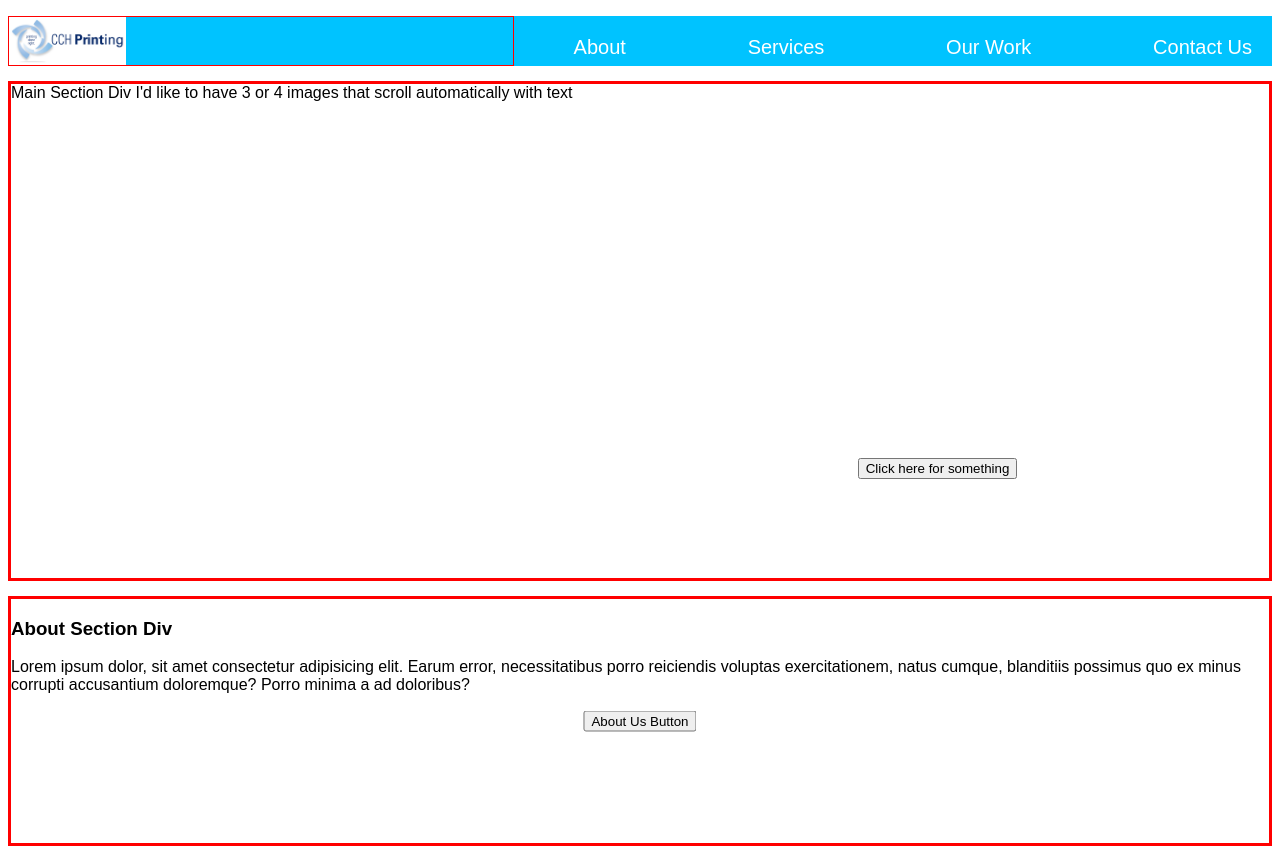
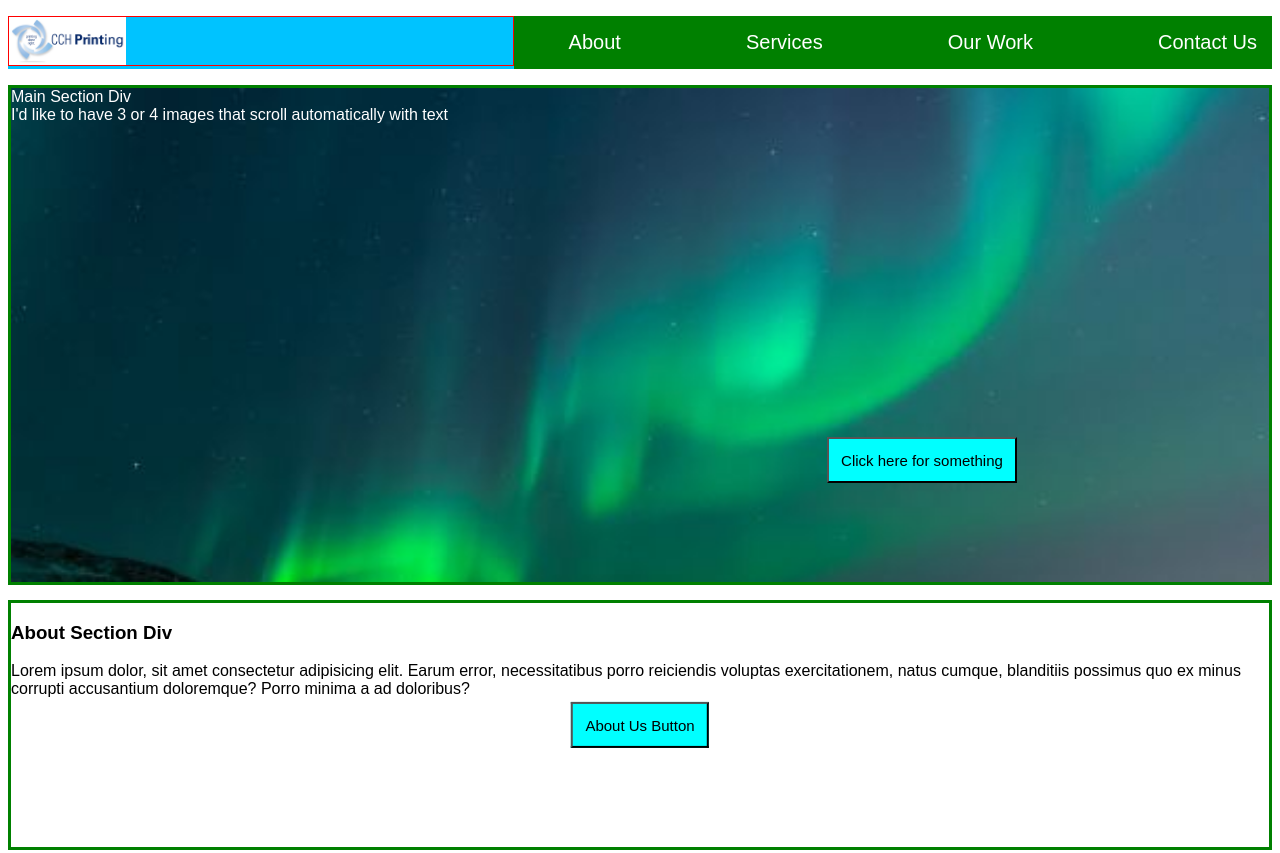
Before and after one commit to chupe1il/FInal_Project, a plain HTML site: page index.html in a window 1280 px wide. Shown: the top 853 px of the page. Drawn offline with Linux system fonts and the light colour scheme.

Commit message:
Update from Condo PC

```diff
--- a/index.html
+++ b/index.html
@@ -30,7 +30,7 @@
 
 
     <div class="main"> Main Section Div
-        I'd like to have 3 or 4 images that scroll automatically with text
+        <div> I'd like to have 3 or 4 images that scroll automatically with text </div>
         <button class="mainBtn">Click here for something</button>
     </div>
     <div class="about">
--- a/main.css
+++ b/main.css
@@ -1,3 +1,14 @@
+/* All master stuff is up here */
+button {
+    background-color: aqua;
+    padding: 1%;
+    font-size: 15px;
+    transition-duration: .4s;
+}
+button:hover {
+    background-color: blue;
+}
+
 * {
     box-sizing: border-box;
     font-family: Arial, Helvetica, sans-serif;
@@ -8,12 +19,12 @@ body {
     /* width: 100%; */
 }
 .navbar {
-    display: block;
+    /* display: block; */
     /* position: sticky; */
     background-color: rgb(0, 195, 255);
     width: 100%;
     /* float: left; */
-    height: 50px;
+    /* height: 50px; */
     top: 0;
     min-width: 0;
     /* position: fixed; */
@@ -24,20 +35,22 @@ body {
 .navbarlogo {
     background-image: url(/Images/cchprintinglogo.jpg);
     width: 40%;
-    height: 100%;
+    height: 50px; /* need help with this */
     float: left;
     background-repeat: no-repeat;
     background-size: contain;
     border: 1px solid red
 }
-.navmenus ul li a {
+.navmenus a {
     /* display: inline; */
     float: right;
     color: white;
     font-size: 20px;
-    padding: 20px;
+    padding: 15px;  /* having trouble with this too */
+    margin: 0px; /* not sure if this does anything */
     text-decoration: none;
     /* max-width: 400px; */
+    transition-duration: .4s;
 }
 /* Buttons */
 .mainBtn {
@@ -55,25 +68,33 @@ ul {
     display: flex;
     list-style: none;
     justify-content: space-between;
+    background-color: green;
     /* align-items: center; */
   }
+  ul a:hover {
+      background-color: blue;
+  }
+
   /* ul li,  ul li a {
     color: black;
     font-size: 20px;
     text-decoration: none;
   } */
 .main {
+    color: white;
+    background-image:  url(/Images/img_lights.jpg);
+    background-size: cover;
     position: relative;
     height: 500px;
     /* width: 100%; */
-    border: solid 3px red;
+    border: solid 3px green;
     margin-top: 15px;
 }
 .about, .services, .ourWork {
     position: relative;
     height: 250px;
     /* width: 100%; */
-    border: solid 3px red;
+    border: solid 3px green;
     margin-top: 15px;
 }
 footer {
```
Also changed, not shown: Images/img_lights.jpg (added).
